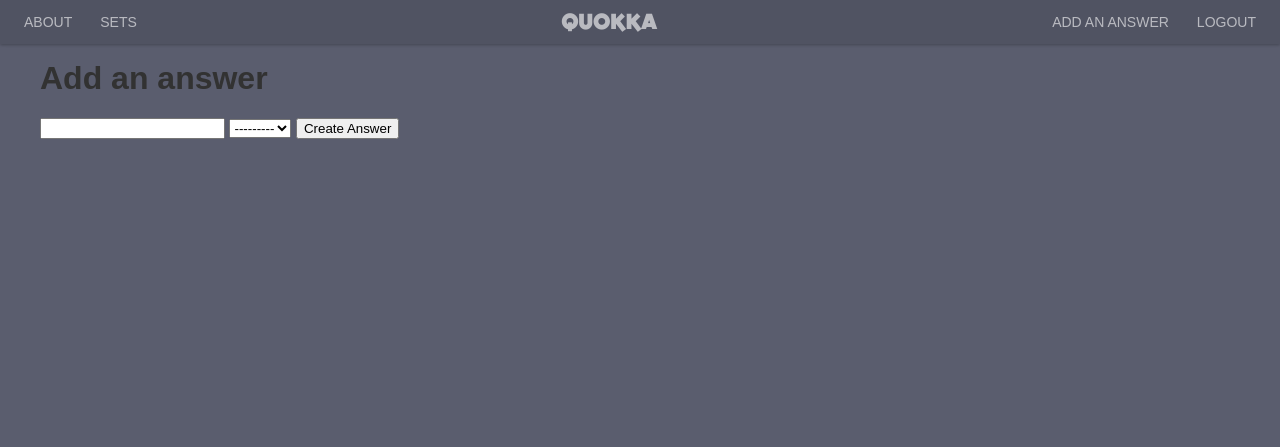
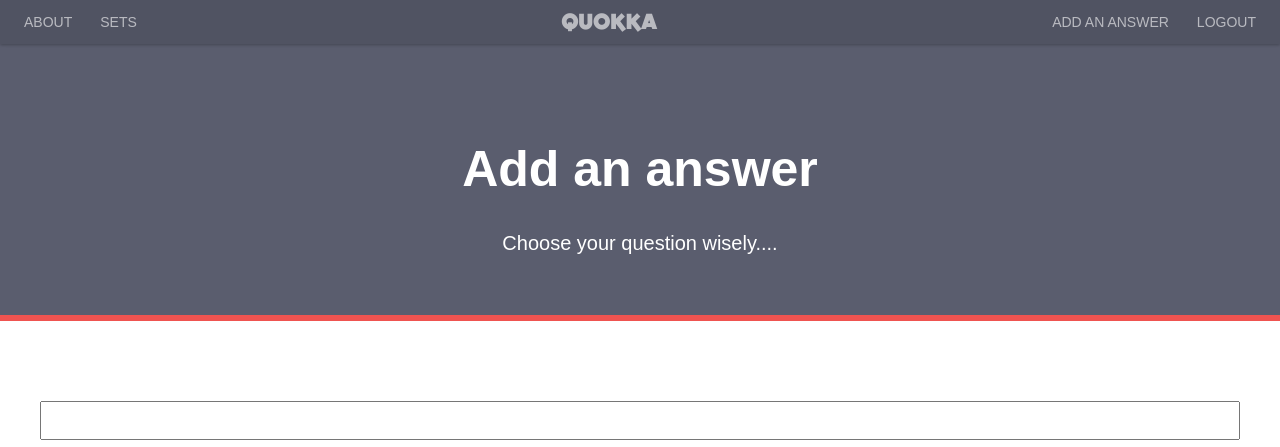
Before and after one commit to cassiebrooks/itech, a Django app: page /quokka/add_answer/ in a window 1280 px wide. Shown: the top 447 px of the page. Run offline with Django 3.2, Linux system fonts and the light colour scheme; the visitor is signed in with stand-in values (Sample User, id 1); data that the repository does not hold is empty; some libraries are stand-ins or nearby versions.

Commit message:
Updates for add answer page

```diff
--- a/static/css/style.css
+++ b/static/css/style.css
@@ -273,8 +273,8 @@
 	color: #eaeaea;
 }
 
-.answer input {
-	display: none;
+.answer input,
+#answer_form input[type="submit"] {
 	background: linear-gradient(to bottom,#EF5350 0,#EF5350 100%);
 	box-shadow: 0 1px 0 #C13D3B;
 	color: #fff;
@@ -287,6 +287,38 @@
 	font-size: 14px;
 	font-weight: bold;
 	cursor: pointer;
+}
+
+select#id_question {
+	width: 100%;
+	margin-top: 10px;
+-webkit-appearance: button;
+  -webkit-border-radius: 2px;
+  -webkit-box-shadow: 0px 1px 3px rgba(0, 0, 0, 0.1);
+  -webkit-padding-end: 20px;
+  -webkit-padding-start: 2px;
+  -webkit-user-select: none;
+  background-image: url(http://i62.tinypic.com/15xvbd5.png), -webkit-linear-gradient(#FAFAFA, #F4F4F4 40%, #E5E5E5);
+  background-position: 97% center;
+  background-repeat: no-repeat;
+  border: 1px solid #AAA;
+  color: #555;
+  font-size: inherit;
+  overflow: hidden;
+  padding: 5px 10px;
+  text-overflow: ellipsis;
+  white-space: nowrap;
+}
+
+
+input#id_text {
+	width: 100%;
+	padding: 10px;
+}
+
+#answer_form input[type="submit"] {
+	margin-top: 20px;
+	display: block;
 }
 
 .highlight-answer {
--- a/static/js/quokka-ajax.js
+++ b/static/js/quokka-ajax.js
@@ -38,7 +38,7 @@
     return cookieValue;
 }
 
-$('.answer.form button').on('click', function(e) {
+$('.answer-test').on('click', function(e) {
     console.log("Clicked submit in form");
 
     // prevetn default submit
@@ -54,6 +54,7 @@
     console.log(csrftoken);
 
     // now to submit answer
+    $.get(qid,
         $.ajax({
                 url : 'answer_question/', // the endpoint, commonly same url
                 type : "POST", // http method
@@ -66,31 +67,32 @@
                     //On success show the data posted to server as a message
                     console.log(data);
 
-                //var x = data.split('|');
+                    var x = data.split('|');
 
-                //console.log(x);
+                    console.log(x);
 
-                // var qid = x[0];
-                // var aid = x[1];
-                // var text = x.slice(2).join("|");
+                    var qid = x[0];
+                    var aid = x[1];
+                    var text = x.slice(2).join("|");
 
-                // var newAnswer = "<li class='answer' id='a-" + aid + "'>" +
-                //                     "<div class='votes'>" +
-                //                         "<div class='score'>0</div>" +
-                //                     "</div>" +
-                //                     "<div class='text'>" +
-                //                         "<span>" + text + "</span>" +
-                //                         "<p class='username'>" + "[user]" + "</p>" + // TODO: username
-                //                     "</div>" +
-                //                 "</li>";
-                // $('li#q-' + qid + ' ul.answers').prepend(newAnswer);
+                    var newAnswer = "<li class='answer' id='a-" + aid + "'>" +
+                                        "<div class='votes'>" +
+                                            "<div class='score'>0</div>" +
+                                        "</div>" +
+                                        "<div class='text'>" +
+                                            "<span>" + text + "</span>" +
+                                            "<p class='username'>" + "[user]" + "</p>" + // TODO: username
+                                        "</div>" +
+                                    "</li>";
+                    $('li#q-' + qid + ' ul.answers').prepend(newAnswer);
                 },
                 // handle a non-successful response
                 error : function(xhr, errmsg, err) {
                     // provide a bit more info about the error to the console
                     console.log("Failed AJAX POST");
                 }
-     });
+         })
+    );
 });
 
 
--- a/templates/quokka/add_answer.html
+++ b/templates/quokka/add_answer.html
@@ -4,8 +4,11 @@
 
 {% block body_block %}
 <div class="wrapper">
-    <h1>Add an answer</h1>
-
+    <h1 class="static">Add an answer</h1>
+    <h2 class="static">Choose your question wisely....</h2>
+</div>
+<div class="static-wrapper">
+    <div class="wrapper add-answer">
         <form id="answer_form" method="post" action="/quokka/add_answer/">
 
             {% csrf_token %}
@@ -22,4 +25,5 @@
             <input type="submit" name="submit" value="Create Answer" />
         </form>
     </div>
+</div>
 {% endblock body_block %}
```
Also changed, not shown: templates/quokka/index.html (+16 -16 lines). Lines whose indentation alone changed are shown as unchanged.
